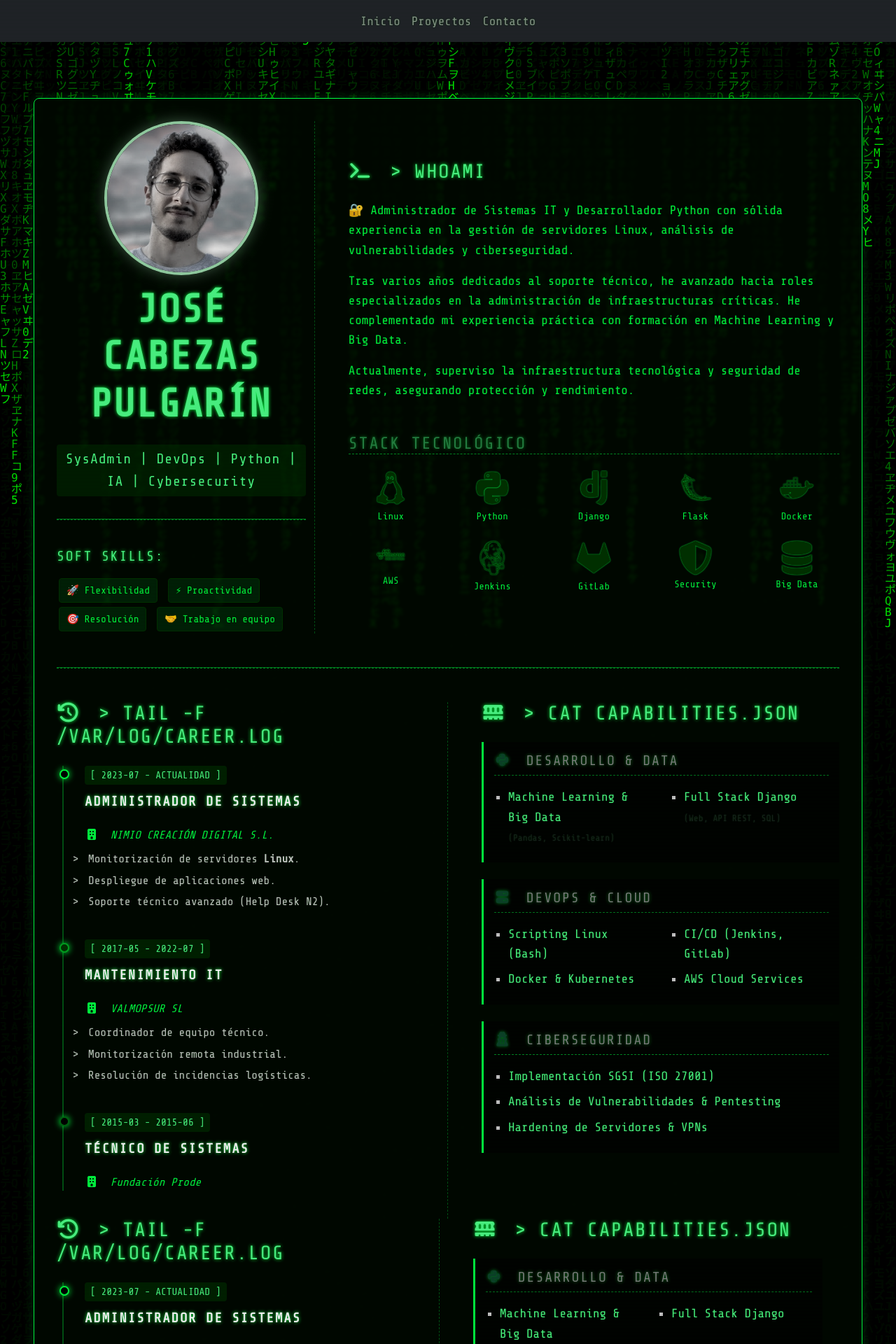
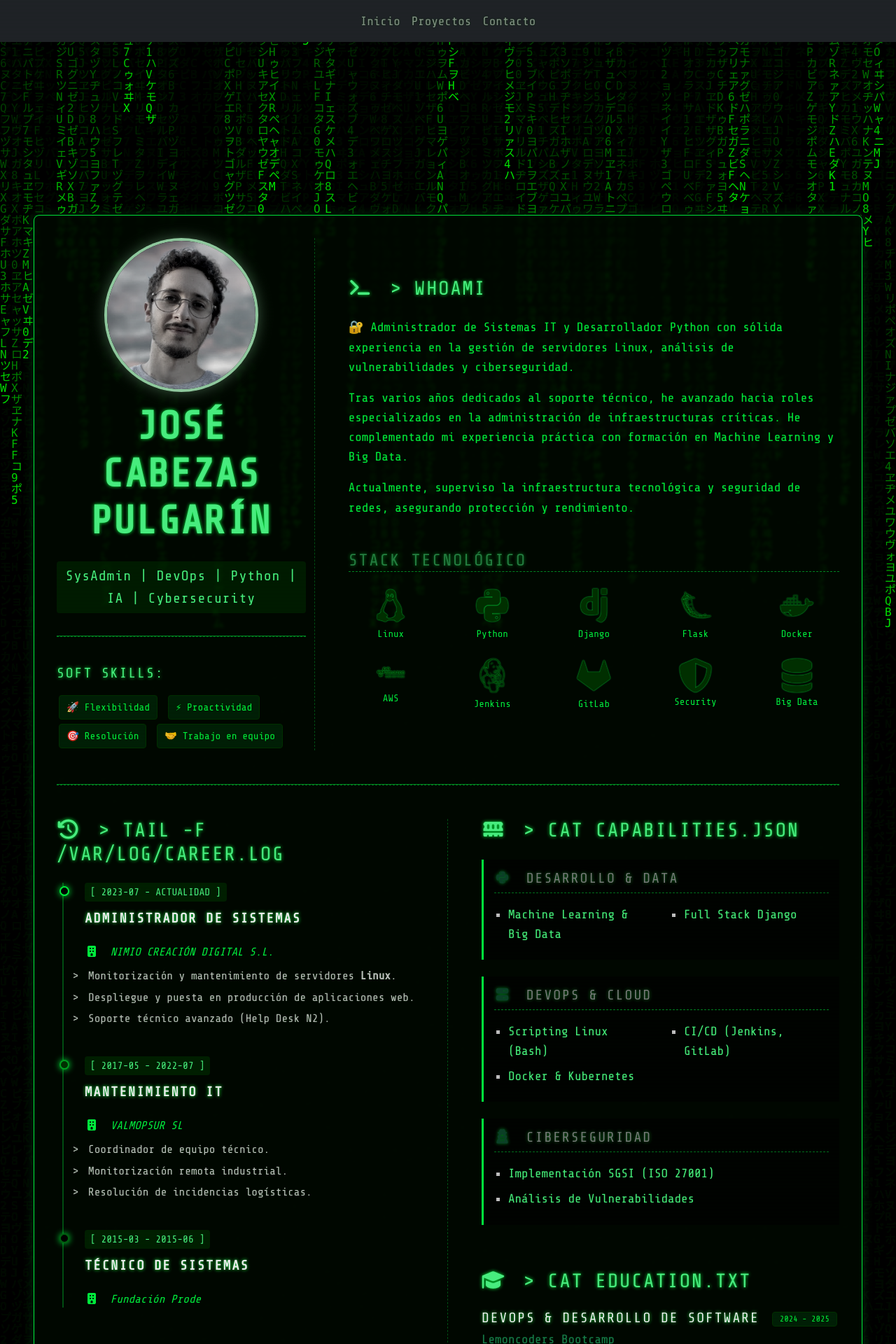
Before and after one commit to jornkbz/portfolio-flask, a Flask app: page / in a window 1280 px wide. Shown: the top 1920 px of the page at 70% size. Run offline with Flask 3, Linux system fonts and the light colour scheme; some libraries are stand-ins or nearby versions.

Commit message:
home.html v2

````diff
--- a/templates/home.html
+++ b/templates/home.html
@@ -48,125 +48,6 @@
                 </div>
             </div> <hr class="matrix-divider my-5">
 
-<div class="row">
-
-    <div class="col-lg-6 border-end-matrix mb-5 mb-lg-0">
-        <h3 class="mb-4">
-            <i class="fas fa-history me-2"></i> > tail -f /var/log/career.log
-        </h3>
-
-        <div class="matrix-timeline ms-2">
-
-            <div class="timeline-item">
-                <div class="timeline-dot"></div>
-                <span class="timeline-date">[ 2023-07 - ACTUALIDAD ]</span>
-                <h4 class="timeline-role mt-2">Administrador de Sistemas</h4>
-                <div class="timeline-company">
-                    <i class="fas fa-building me-2"></i> NIMIO CREACIÓN DIGITAL S.L.
-                </div>
-                <ul class="list-unstyled timeline-desc mt-2">
-                    <li>Monitorización de servidores <strong>Linux</strong>.</li>
-                    <li>Despliegue de aplicaciones web.</li>
-                    <li>Soporte técnico avanzado (Help Desk N2).</li>
-                </ul>
-            </div>
-
-            <div class="timeline-item">
-                <div class="timeline-dot" style="background-color: #003300; border-color: #00AA22;"></div>
-                <span class="timeline-date">[ 2017-05 - 2022-07 ]</span>
-                <h4 class="timeline-role mt-2">Mantenimiento IT</h4>
-                <div class="timeline-company">
-                    <i class="fas fa-building me-2"></i> VALMOPSUR SL
-                </div>
-                <ul class="list-unstyled timeline-desc mt-2">
-                    <li>Coordinador de equipo técnico.</li>
-                    <li>Monitorización remota industrial.</li>
-                    <li>Resolución de incidencias logísticas.</li>
-                </ul>
-            </div>
-
-            <div class="timeline-item">
-                <div class="timeline-dot" style="background-color: #000; border-color: #006611;"></div>
-                <span class="timeline-date">[ 2015-03 - 2015-06 ]</span>
-                <h4 class="timeline-role mt-2">Técnico de Sistemas</h4>
-                <div class="timeline-company">
-                    <i class="fas fa-building me-2"></i> Fundación Prode
-                </div>
-            </div>
-
-        </div>
-    </div>
-
-    <div class="col-lg-6 ps-lg-5">
-        <h3 class="mb-4">
-            <i class="fas fa-memory me-2"></i> > cat capabilities.json
-        </h3>
-
-        <div class="row g-4">
-
-            <div class="col-12">
-                <div class="project-list-card">
-                    <h5 class="text-white border-bottom-matrix pb-2 mb-3">
-                        <i class="fab fa-python text-success me-2"></i> Desarrollo & Data
-                    </h5>
-                    <div class="row">
-                        <div class="col-md-6">
-                            <ul class="list-unstyled project-list mb-0">
-                                <li>
-                                    <a href="https://github.com/jornkbz/TFM-EIP" target="_blank">Machine Learning & Big Data</a>
-                                    <br><small class="text-muted" style="font-size: 0.8rem;">(Pandas, Scikit-learn)</small>
-                                </li>
-                            </ul>
-                        </div>
-                        <div class="col-md-6">
-                            <ul class="list-unstyled project-list mb-0">
-                                <li>
-                                    <a href="https://neuraprint3d.com/" target="_blank">Full Stack Django</a>
-                                    <br><small class="text-muted" style="font-size: 0.8rem;">(Web, API REST, SQL)</small>
-                                </li>
-                            </ul>
-                        </div>
-                    </div>
-                </div>
-            </div>
-
-            <div class="col-12">
-                <div class="project-list-card">
-                    <h5 class="text-white border-bottom-matrix pb-2 mb-3">
-                        <i class="fas fa-server text-success me-2"></i> DevOps & Cloud
-                    </h5>
-                    <div class="row">
-                        <div class="col-md-6">
-                            <ul class="list-unstyled project-list mb-0">
-                                <li><a href="#">Scripting Linux (Bash)</a></li>
-                                <li><a href="#">Docker & Kubernetes</a></li>
-                            </ul>
-                        </div>
-                        <div class="col-md-6">
-                            <ul class="list-unstyled project-list mb-0">
-                                <li><a href="#">CI/CD (Jenkins, GitLab)</a></li>
-                                <li><a href="#">AWS Cloud Services</a></li>
-                            </ul>
-                        </div>
-                    </div>
-                </div>
-            </div>
-
-            <div class="col-12">
-                <div class="project-list-card">
-                    <h5 class="text-white border-bottom-matrix pb-2 mb-3">
-                        <i class="fas fa-user-secret text-success me-2"></i> Ciberseguridad
-                    </h5>
-                    <ul class="list-unstyled project-list mb-0">
-                        <li><a href="#">Implementación SGSI (ISO 27001)</a></li>
-                        <li><span style="color: #4DFF88;">Análisis de Vulnerabilidades & Pentesting</span></li>
-                        <li><span style="color: #4DFF88;">Hardening de Servidores & VPNs</span></li>
-                    </ul>
-                </div>
-            </div>
-
-        </div>
-    </div>
 <div class="row">
 
     <div class="col-lg-6 border-end-matrix mb-5 mb-lg-0">
@@ -333,7 +214,7 @@
                 </div>
             </div>
 
-        </div> </div> </div> ```
-</div>
-        </div> </div>
+        </div> </div> </div>
+
+
 </section>
````
